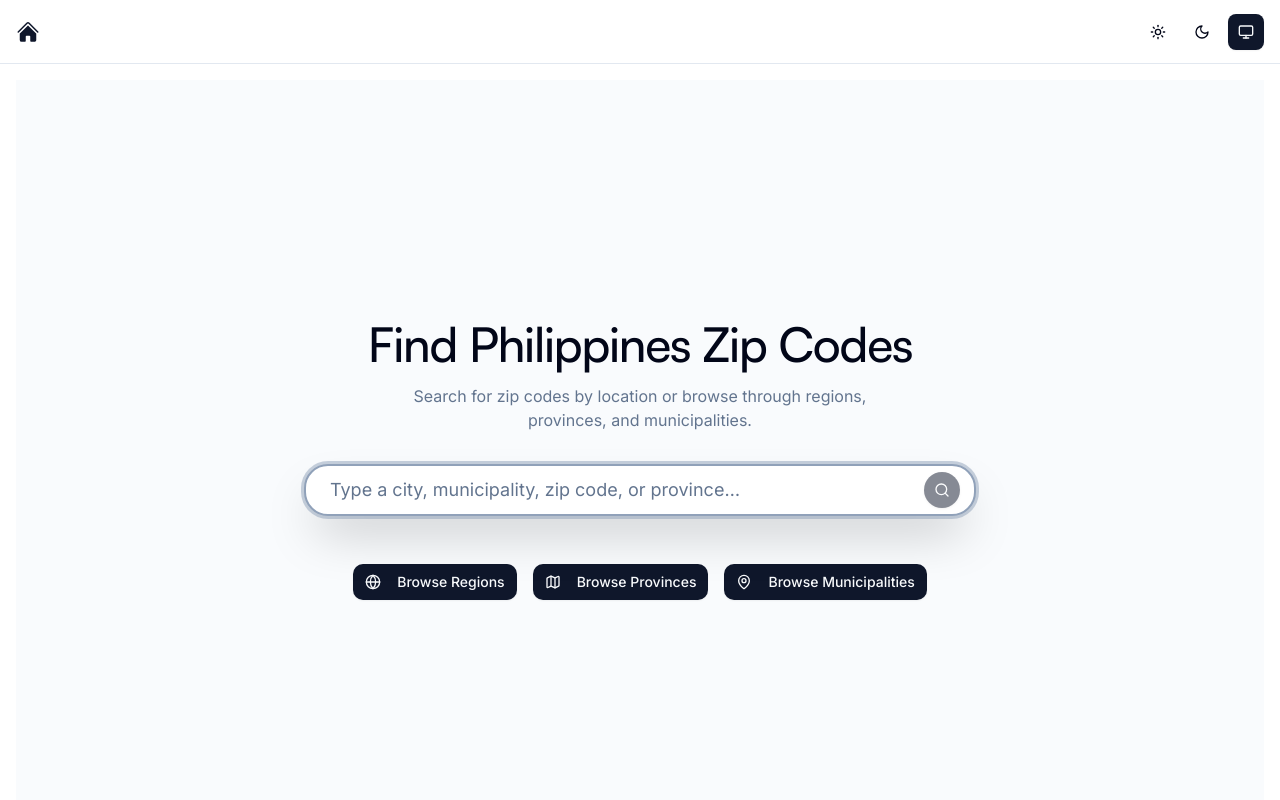
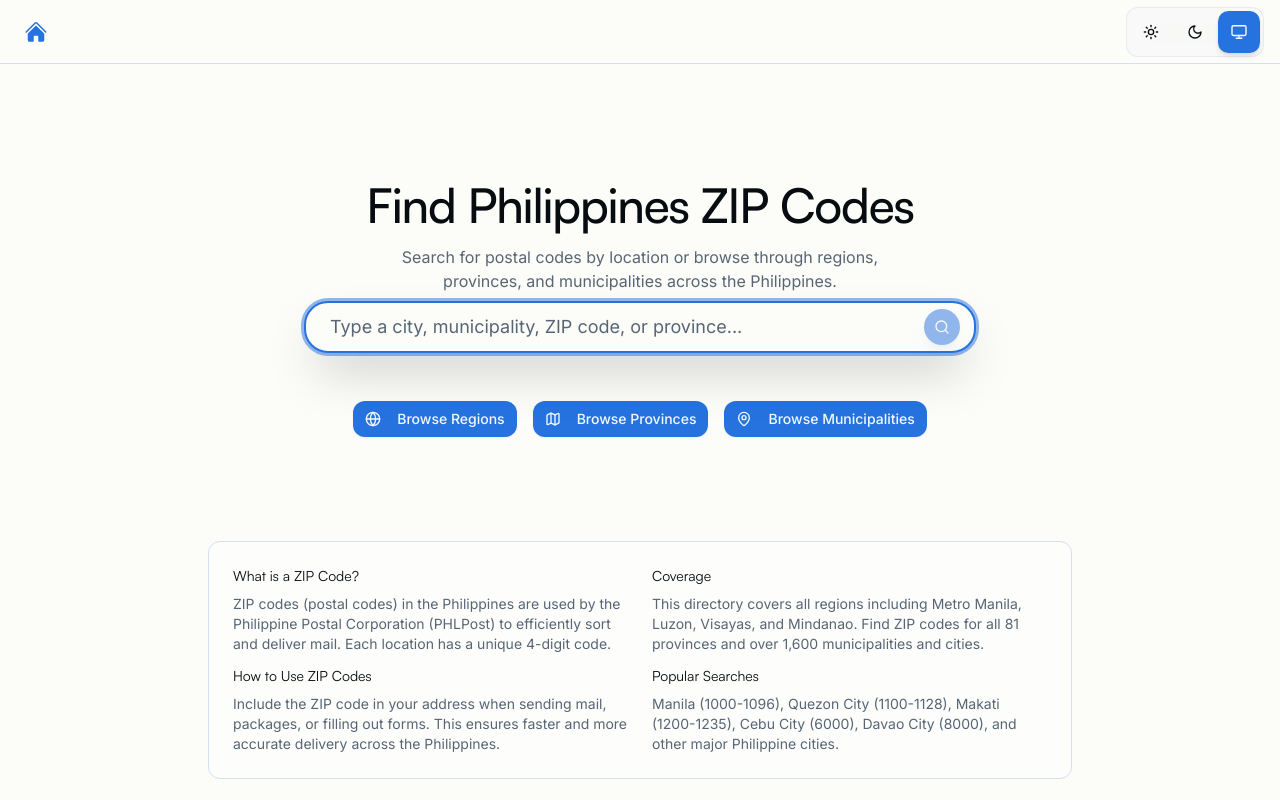
Before and after one commit to jayson-panganiban/ph-zip-codes, a Next.js app: page / in a window 1280 px wide. Shown: the top 800 px of the page. Built offline with nearby package versions, Linux system fonts and the light colour scheme.

Commit message:
feat: Enhance UI components and theme support

```diff
--- a/next.config.js
+++ b/next.config.js
@@ -5,6 +5,8 @@ const nextConfig = {
   images: {
     unoptimized: true,
   },
+  // Trailing slash for consistency
+  trailingSlash: false,
 };
 
 module.exports = nextConfig;
--- a/src/app/globals.css
+++ b/src/app/globals.css
@@ -6,38 +6,32 @@
 :root {
   --foreground-rgb: 0, 0, 0;
   --background-rgb: 255, 255, 255;
-  --radius: 0.625rem;
-  --background: oklch(1 0 0);
-  --foreground: oklch(0.129 0.042 264.695);
+  --radius: 0.75rem;
+
+  --background: oklch(0.99 0.005 106);
+  --foreground: oklch(0.15 0.015 250);
   --card: oklch(1 0 0);
-  --card-foreground: oklch(0.129 0.042 264.695);
+  --card-foreground: oklch(0.15 0.015 250);
   --popover: oklch(1 0 0);
-  --popover-foreground: oklch(0.129 0.042 264.695);
-  --primary: oklch(0.208 0.042 265.755);
-  --primary-foreground: oklch(0.984 0.003 247.858);
-  --secondary: oklch(0.968 0.007 247.896);
-  --secondary-foreground: oklch(0.208 0.042 265.755);
-  --muted: oklch(0.968 0.007 247.896);
-  --muted-foreground: oklch(0.554 0.046 257.417);
-  --accent: oklch(0.968 0.007 247.896);
-  --accent-foreground: oklch(0.208 0.042 265.755);
-  --destructive: oklch(0.577 0.245 27.325);
-  --border: oklch(0.929 0.013 255.508);
-  --input: oklch(0.929 0.013 255.508);
-  --ring: oklch(0.704 0.04 256.788);
+  --popover-foreground: oklch(0.15 0.015 250);
+  --primary: oklch(0.57 0.18 258);
+  --primary-foreground: oklch(0.98 0.01 258);
+  --secondary: oklch(0.96 0.01 258);
+  --secondary-foreground: oklch(0.25 0.02 250);
+  --muted: oklch(0.96 0.01 258);
+  --muted-foreground: oklch(0.5 0.03 250);
+  --accent: oklch(0.94 0.02 258);
+  --accent-foreground: oklch(0.25 0.02 250);
+  --destructive: oklch(0.65 0.2 25);
+  --destructive-foreground: oklch(0.98 0.01 25);
+  --border: oklch(0.9 0.02 258);
+  --input: oklch(0.95 0.01 258);
+  --ring: oklch(0.57 0.18 258);
   --chart-1: oklch(0.646 0.222 41.116);
   --chart-2: oklch(0.6 0.118 184.704);
   --chart-3: oklch(0.398 0.07 227.392);
   --chart-4: oklch(0.828 0.189 84.429);
   --chart-5: oklch(0.769 0.188 70.08);
-  --sidebar: oklch(0.984 0.003 247.858);
-  --sidebar-foreground: oklch(0.129 0.042 264.695);
-  --sidebar-primary: oklch(0.208 0.042 265.755);
-  --sidebar-primary-foreground: oklch(0.984 0.003 247.858);
-  --sidebar-accent: oklch(0.968 0.007 247.896);
-  --sidebar-accent-foreground: oklch(0.208 0.042 265.755);
-  --sidebar-border: oklch(0.929 0.013 255.508);
-  --sidebar-ring: oklch(0.704 0.04 256.788);
 }
 
 h1,
@@ -78,6 +72,7 @@ body {
   --color-accent: var(--accent);
   --color-accent-foreground: var(--accent-foreground);
   --color-destructive: var(--destructive);
+  --color-destructive-foreground: var(--destructive-foreground);
   --color-border: var(--border);
   --color-input: var(--input);
   --color-ring: var(--ring);
@@ -86,48 +81,42 @@ body {
   --color-chart-3: var(--chart-3);
   --color-chart-4: var(--chart-4);
   --color-chart-5: var(--chart-5);
-  --color-sidebar: var(--sidebar);
-  --color-sidebar-foreground: var(--sidebar-foreground);
-  --color-sidebar-primary: var(--sidebar-primary);
-  --color-sidebar-primary-foreground: var(--sidebar-primary-foreground);
-  --color-sidebar-accent: var(--sidebar-accent);
-  --color-sidebar-accent-foreground: var(--sidebar-accent-foreground);
-  --color-sidebar-border: var(--sidebar-border);
-  --color-sidebar-ring: var(--sidebar-ring);
 }
 
 .dark {
-  --background: oklch(0.129 0.042 264.695);
-  --foreground: oklch(0.984 0.003 247.858);
-  --card: oklch(0.208 0.042 265.755);
-  --card-foreground: oklch(0.984 0.003 247.858);
-  --popover: oklch(0.208 0.042 265.755);
-  --popover-foreground: oklch(0.984 0.003 247.858);
-  --primary: oklch(0.929 0.013 255.508);
-  --primary-foreground: oklch(0.208 0.042 265.755);
-  --secondary: oklch(0.279 0.041 260.031);
-  --secondary-foreground: oklch(0.984 0.003 247.858);
-  --muted: oklch(0.279 0.041 260.031);
-  --muted-foreground: oklch(0.704 0.04 256.788);
-  --accent: oklch(0.279 0.041 260.031);
-  --accent-foreground: oklch(0.984 0.003 247.858);
-  --destructive: oklch(0.704 0.191 22.216);
-  --border: oklch(1 0 0 / 10%);
-  --input: oklch(1 0 0 / 15%);
-  --ring: oklch(0.551 0.027 264.364);
-  --chart-1: oklch(0.488 0.243 264.376);
-  --chart-2: oklch(0.696 0.17 162.48);
-  --chart-3: oklch(0.769 0.188 70.08);
-  --chart-4: oklch(0.627 0.265 303.9);
-  --chart-5: oklch(0.645 0.246 16.439);
-  --sidebar: oklch(0.208 0.042 265.755);
-  --sidebar-foreground: oklch(0.984 0.003 247.858);
-  --sidebar-primary: oklch(0.488 0.243 264.376);
-  --sidebar-primary-foreground: oklch(0.984 0.003 247.858);
-  --sidebar-accent: oklch(0.279 0.041 260.031);
-  --sidebar-accent-foreground: oklch(0.984 0.003 247.858);
-  --sidebar-border: oklch(1 0 0 / 10%);
-  --sidebar-ring: oklch(0.551 0.027 264.364);
+  --background: oklch(0.08 0.02 250);
+  --foreground: oklch(0.95 0.01 258);
+
+  --card: oklch(0.12 0.03 250);
+  --card-foreground: oklch(0.95 0.01 258);
+
+  --popover: oklch(0.14 0.03 250);
+  --popover-foreground: oklch(0.95 0.01 258);
+
+  --primary: oklch(0.65 0.15 258);
+  --primary-foreground: oklch(0.08 0.02 250);
+
+  --secondary: oklch(0.16 0.03 250);
+  --secondary-foreground: oklch(0.85 0.02 258);
+
+  --muted: oklch(0.16 0.03 250);
+  --muted-foreground: oklch(0.65 0.03 258);
+
+  --accent: oklch(0.18 0.04 250);
+  --accent-foreground: oklch(0.85 0.02 258);
+
+  --destructive: oklch(0.68 0.18 25);
+  --destructive-foreground: oklch(0.95 0.01 25);
+
+  --border: oklch(0.22 0.04 250);
+  --input: oklch(0.14 0.03 250);
+  --ring: oklch(0.65 0.15 258);
+
+  --chart-1: oklch(0.7 0.15 258);
+  --chart-2: oklch(0.75 0.12 45);
+  --chart-3: oklch(0.72 0.18 180);
+  --chart-4: oklch(0.68 0.16 320);
+  --chart-5: oklch(0.74 0.14 25);
 }
 
 @layer base {
@@ -136,6 +125,37 @@ body {
   }
   body {
     @apply bg-background text-foreground;
+    transition: background-color 0.3s cubic-bezier(0.4, 0, 0.2, 1),
+      color 0.3s cubic-bezier(0.4, 0, 0.2, 1);
+  }
+
+  html {
+    scroll-behavior: smooth;
+  }
+
+  .dark ::-webkit-scrollbar {
+    width: 8px;
+    height: 8px;
+  }
+
+  .dark ::-webkit-scrollbar-track {
+    background: oklch(0.12 0.03 250);
+    border-radius: 4px;
+  }
+
+  .dark ::-webkit-scrollbar-thumb {
+    background: oklch(0.25 0.04 250);
+    border-radius: 4px;
+    border: 1px solid oklch(0.16 0.03 250);
+  }
+
+  .dark ::-webkit-scrollbar-thumb:hover {
+    background: oklch(0.35 0.05 250);
+  }
+
+  .dark ::selection {
+    background: oklch(0.65 0.15 258 / 0.3);
+    color: oklch(0.95 0.01 258);
   }
 }
 
@@ -143,6 +163,7 @@ body {
   .animate-fade-in {
     animation: fadeIn 0.4s cubic-bezier(0.4, 0, 0.2, 1);
   }
+
   @keyframes fadeIn {
     from {
       opacity: 0;
@@ -153,4 +174,134 @@ body {
       transform: none;
     }
   }
+
+  .dark .bg-gradient-dark {
+    background: linear-gradient(
+      135deg,
+      oklch(0.08 0.02 250) 0%,
+      oklch(0.1 0.025 250) 25%,
+      oklch(0.08 0.02 250) 50%,
+      oklch(0.09 0.02 255) 75%,
+      oklch(0.08 0.02 250) 100%
+    );
+  }
+
+  .dark .bg-texture {
+    background-image: radial-gradient(
+      circle at 1px 1px,
+      oklch(0.15 0.03 250 / 0.15) 1px,
+      transparent 0
+    );
+    background-size: 20px 20px;
+  }
+
+  .dark .card {
+    background: oklch(0.12 0.03 250);
+    border: 2px solid oklch(0.25 0.05 250);
+    box-shadow: 0 1px 3px oklch(0.05 0.01 250 / 0.4),
+      0 4px 12px oklch(0.05 0.01 250 / 0.15),
+      inset 0 1px 0 oklch(0.18 0.04 250 / 0.6);
+  }
+
+  .dark .card:hover {
+    border-color: oklch(0.3 0.06 250);
+    box-shadow: 0 1px 3px oklch(0.05 0.01 250 / 0.4),
+      0 8px 25px oklch(0.05 0.01 250 / 0.25),
+      inset 0 1px 0 oklch(0.25 0.05 250 / 0.8);
+    transform: translateY(-1px);
+    transition: all 0.2s cubic-bezier(0.4, 0, 0.2, 1);
+  }
+
+  .dark .btn-primary {
+    background: linear-gradient(
+      135deg,
+      oklch(0.65 0.15 258),
+      oklch(0.6 0.14 263)
+    );
+    border: 1px solid oklch(0.7 0.16 258);
+    box-shadow: 0 1px 3px oklch(0.05 0.01 250 / 0.4),
+      0 4px 12px oklch(0.65 0.15 258 / 0.15),
+      inset 0 1px 0 oklch(0.75 0.17 258 / 0.8);
+  }
+
+  .dark .btn-primary:hover {
+    background: linear-gradient(
+      135deg,
+      oklch(0.7 0.16 258),
+      oklch(0.65 0.15 263)
+    );
+    box-shadow: 0 1px 3px oklch(0.05 0.01 250 / 0.4),
+      0 8px 25px oklch(0.65 0.15 258 / 0.25),
+      inset 0 1px 0 oklch(0.8 0.18 258 / 0.9);
+    transform: translateY(-1px);
+  }
+
+  .dark .search {
+    background: oklch(0.16 0.03 250);
+    border: 3px solid oklch(0.3 0.06 250);
+    box-shadow: inset 0 1px 3px oklch(0.05 0.01 250 / 0.3),
+      0 1px 0 oklch(0.18 0.04 250 / 0.6);
+  }
+
+  .dark .search:focus {
+    border-color: oklch(0.35 0.07 250);
+    box-shadow: inset 0 1px 3px oklch(0.05 0.01 250 / 0.3),
+      0 0 0 3px oklch(0.65 0.15 258 / 0.15), 0 1px 0 oklch(0.18 0.04 250 / 0.6);
+  }
+
+  .dark .text-glow {
+    text-shadow: 0 0 10px oklch(0.65 0.15 258 / 0.3);
+  }
+
+  .dark .status-success {
+    background: oklch(0.18 0.04 140);
+    border: 1px solid oklch(0.25 0.06 140);
+    color: oklch(0.75 0.12 140);
+  }
+
+  .dark .status-warning {
+    background: oklch(0.18 0.04 60);
+    border: 1px solid oklch(0.25 0.06 60);
+    color: oklch(0.75 0.12 60);
+  }
+
+  .dark .status-error {
+    background: oklch(0.18 0.04 25);
+    border: 1px solid oklch(0.25 0.06 25);
+    color: oklch(0.75 0.12 25);
+  }
 }
+
+@media print {
+  .dark {
+    --background: oklch(1 0 0);
+    --foreground: oklch(0 0 0);
+    --card: oklch(1 0 0);
+    --card-foreground: oklch(0 0 0);
+  }
+}
+
+@media (prefers-contrast: high) {
+  .dark {
+    --background: oklch(0.05 0 0);
+    --foreground: oklch(1 0 0);
+    --card: oklch(0.1 0 0);
+    --border: oklch(0.4 0 0);
+    --muted-foreground: oklch(0.8 0 0);
+  }
+}
+
+@media (prefers-reduced-motion: reduce) {
+  .animate-fade-in {
+    animation: none;
+  }
+
+  .dark .card,
+  .dark .btn-primary {
+    transition: none;
+  }
+
+  body {
+    transition: none;
+  }
+}
--- a/src/app/page.tsx
+++ b/src/app/page.tsx
@@ -44,14 +44,14 @@ function Home() {
   };
 
   return (
-    <main className="min-h-screen flex flex-col bg-muted/40">
+    <main className="min-h-screen flex flex-col bg-gradient-dark bg-texture">
       <div className="flex-1 flex flex-col items-center justify-center px-4 w-full max-w-4xl mx-auto">
-        <h1 className="font-satoshi text-4xl md:text-5xl font-bold mb-4 tracking-tight text-balance text-center">
-          Find Philippines Zip Codes
+        <h1 className="font-satoshi text-4xl md:text-5xl font-bold mb-4 tracking-tight text-balance text-center text-glow">
+          Find Philippines ZIP Codes
         </h1>
-        <p className="text-muted-foreground mb-8 text-center max-w-lg">
-          Search for zip codes by location or browse through regions, provinces,
-          and municipalities.
+        <p className="text-muted-foreground mb-2 text-center max-w-lg">
+          Search for postal codes by location or browse through regions,
+          provinces, and municipalities across the Philippines.
         </p>
 
         <form
@@ -64,7 +64,7 @@ function Home() {
             onChange={setSearchQuery}
             onClear={handleClear}
             onKeyDown={handleKeyDown}
-            placeholder="Type a city, municipality, zip code, or province…"
+            placeholder="Type a city, municipality, ZIP code, or province..."
             aria-label="Search cities and municipalities"
             autoFocus
           />
@@ -75,7 +75,7 @@ function Home() {
           <Button
             asChild
             variant="default"
-            className="min-w-[160px] transition-transform hover:scale-[1.03] hover:shadow-lg rounded-lg flex items-center gap-2"
+            className="min-w-[160px] transition-transform hover:scale-[1.03] hover:shadow-lg rounded-lg flex items-center gap-2 btn-primary"
           >
             <Link href="/regions">
               <Globe className="w-5 h-5 mr-2" aria-hidden="true" />
@@ -85,7 +85,7 @@ function Home() {
           <Button
             asChild
             variant="default"
-            className="min-w-[160px] transition-transform hover:scale-[1.03] hover:shadow-lg rounded-lg flex items-center gap-2"
+            className="min-w-[160px] transition-transform hover:scale-[1.03] hover:shadow-lg rounded-lg flex items-center gap-2 btn-primary"
           >
             <Link href="/provinces">
               <Map className="w-5 h-5 mr-2" aria-hidden="true" />
@@ -95,7 +95,7 @@ function Home() {
           <Button
             asChild
             variant="default"
-            className="min-w-[160px] transition-transform hover:scale-[1.03] hover:shadow-lg rounded-lg flex items-center gap-2"
+            className="min-w-[160px] transition-transform hover:scale-[1.03] hover:shadow-lg rounded-lg flex items-center gap-2 btn-primary"
           >
             <Link href="/municipalities">
               <MapPin className="w-5 h-5 mr-2" aria-hidden="true" />
@@ -152,6 +152,49 @@ function Home() {
             )
           )}
         </div>
+
+        {(!debouncedQuery || debouncedQuery.trim().length < 3) && (
+          <div className="w-full mt-16 max-w-4xl mx-auto">
+            <div className="bg-card/50 rounded-lg p-6 border">
+              <div className="grid md:grid-cols-2 gap-6 text-sm text-muted-foreground">
+                <div>
+                  <h3 className="font-medium text-foreground mb-2">
+                    What is a ZIP Code?
+                  </h3>
+                  <p className="mb-3">
+                    ZIP codes (postal codes) in the Philippines are used by the
+                    Philippine Postal Corporation (PHLPost) to efficiently sort
+                    and deliver mail. Each location has a unique 4-digit code.
+                  </p>
+                  <h3 className="font-medium text-foreground mb-2">
+                    How to Use ZIP Codes
+                  </h3>
+                  <p>
+                    Include the ZIP code in your address when sending mail,
+                    packages, or filling out forms. This ensures faster and more
+                    accurate delivery across the Philippines.
+                  </p>
+                </div>
+                <div>
+                  <h3 className="font-medium text-foreground mb-2">Coverage</h3>
+                  <p className="mb-3">
+                    This directory covers all regions including Metro Manila,
+                    Luzon, Visayas, and Mindanao. Find ZIP codes for all 81
+                    provinces and over 1,600 municipalities and cities.
+                  </p>
+                  <h3 className="font-medium text-foreground mb-2">
+                    Popular Searches
+                  </h3>
+                  <p>
+                    Manila (1000-1096), Quezon City (1100-1128), Makati
+                    (1200-1235), Cebu City (6000), Davao City (8000), and other
+                    major Philippine cities.
+                  </p>
+                </div>
+              </div>
+            </div>
+          </div>
+        )}
       </div>
 
       <BackToTop />
--- a/src/components/Card.tsx
+++ b/src/components/Card.tsx
@@ -54,7 +54,7 @@ export default function Card({
     return (
       <Link
         href={link}
-        className="bg-card border border-border rounded-xl shadow-md p-6 flex flex-col items-center transition-transform hover:scale-[1.03] hover:shadow-lg focus:outline-none focus:ring-2 focus:ring-primary"
+        className="card rounded-xl shadow-md p-6 flex flex-col items-center transition-all hover:scale-[1.02] focus:outline-none focus:ring-2 focus:ring-primary"
         aria-label={`${title}${
           subtitle ? `, ${subtitle}${zipCode ? `, ${zipCode}` : ""}` : ""
         }`}
@@ -70,7 +70,7 @@ export default function Card({
   // Informational card, optionally focusable
   return (
     <div
-      className="bg-card border border-border rounded-xl shadow-md p-6 flex flex-col items-center transition-transform hover:scale-[1.03] hover:shadow-lg"
+      className="card rounded-xl shadow-md p-6 flex flex-col items-center transition-all hover:scale-[1.02]"
       tabIndex={0}
       aria-label={`${title}${
         subtitle ? `, ${subtitle}${zipCode ? `, ${zipCode}` : ""}` : ""
--- a/src/components/Footer.tsx
+++ b/src/components/Footer.tsx
@@ -40,7 +40,7 @@ export default function Footer() {
       <div className="flex items-center gap-4 mb-1">
         <a
           href="mailto:jsoncp@proton.me"
-          className="flex items-center gap-1 hover:text-accent transition"
+          className="flex items-center gap-1 hover:text-yellow-500 hover:brightness-125 dark:hover:text-yellow-400 transition"
           aria-label="Email"
         >
           <Mail className="w-4 h-4" aria-hidden="true" />
@@ -48,7 +48,7 @@ export default function Footer() {
         </a>
         <a
           href="https://github.com/jayson-panganiban"
-          className="flex items-center gap-1 hover:text-accent transition"
+          className="flex items-center gap-1 hover:text-yellow-500 hover:brightness-125 dark:hover:text-yellow-400 transition"
           target="_blank"
           rel="noopener noreferrer"
           aria-label="GitHub"
@@ -58,7 +58,7 @@ export default function Footer() {
         </a>
         <a
           href="https://www.linkedin.com/in/jayson-panganiban"
-          className="flex items-center gap-1 hover:text-accent transition"
+          className="flex items-center gap-1 hover:text-yellow-500 hover:brightness-125 dark:hover:text-yellow-400 transition"
           target="_blank"
           rel="noopener noreferrer"
           aria-label="LinkedIn"
--- a/src/components/Header.tsx
+++ b/src/components/Header.tsx
@@ -6,19 +6,18 @@ import Link from "next/link";
 
 export default function Header() {
   return (
-    <header className="sticky top-0 z-40 flex h-16 w-full items-center justify-between border-b border-border bg-background/80 px-4 backdrop-blur">
+    <header className="sticky top-0 z-40 flex h-16 w-full items-center justify-between border-b border-border bg-background/95 px-4 backdrop-blur-md">
       {/* Home / logo */}
       <Link
         href="/"
         aria-label="Go to home page"
-        className="flex items-center gap-2 text-primary transition-opacity hover:opacity-80 focus-visible:outline-none focus-visible:ring-2 focus-visible:ring-ring"
+        className="flex items-center gap-2 text-primary transition-all hover:opacity-80 hover:scale-105 focus-visible:outline-none focus-visible:ring-2 focus-visible:ring-ring rounded-lg p-2"
       >
         <HomeIcon className="h-6 w-6" />
         {/* Visually hidden text for screen readers */}
         <span className="sr-only">Home</span>
       </Link>
 
-      {/* Theme switcher */}
       <ThemeSelector />
     </header>
   );
--- a/src/components/SearchBar.tsx
+++ b/src/components/SearchBar.tsx
@@ -38,19 +38,20 @@ export default function SearchBar({
         onKeyDown={onKeyDown}
         placeholder={placeholder}
         variant="search"
-        className={inputClassName}
+        className={`search ${inputClassName}`}
         aria-label={ariaLabel || placeholder}
         autoFocus={autoFocus}
         autoComplete="off"
         spellCheck={false}
         data-ms-editor="false"
+        id="search-input"
       />
       {value && onClear && (
         <Button
           type="button"
           size="icon"
           variant="ghost"
-          className="absolute right-14 top-1/2 -translate-y-1/2 rounded-full text-muted-foreground hover:bg-muted"
+          className="absolute right-14 top-1/2 -translate-y-1/2 rounded-full text-muted-foreground hover:bg-muted/50 transition-colors"
           onClick={() => {
             onClear();
             inputRef.current?.focus();
@@ -63,7 +64,7 @@ export default function SearchBar({
       <Button
         type="submit"
         size="icon"
-        className="absolute right-4 top-1/2 -translate-y-1/2 rounded-full bg-primary text-primary-foreground hover:bg-primary/90 shadow"
+        className="absolute right-4 top-1/2 -translate-y-1/2 rounded-full btn-primary shadow-lg"
         aria-label="Search"
         tabIndex={-1}
         disabled
--- a/src/components/ThemeSelector.tsx
+++ b/src/components/ThemeSelector.tsx
@@ -14,8 +14,10 @@ const icons = {
 
 export default function ThemeSelector() {
   const [theme, setTheme] = useState<Theme>("system");
+  const [mounted, setMounted] = useState(false);
 
   useEffect(() => {
+    setMounted(true);
     const stored = localStorage.getItem("theme") as Theme | null;
     if (stored) setTheme(stored);
   }, []);
@@ -34,8 +36,28 @@ export default function ThemeSelector() {
     localStorage.setItem("theme", theme);
   }, [theme]);
 
+  // Prevent hydration mismatch
+  if (!mounted) {
+    return (
+      <div className="flex gap-2">
+        {(["light", "dark", "system"] as Theme[]).map((t) => (
+          <Button
+            key={t}
+            type="button"
+            size="icon"
+            variant="ghost"
+            className="w-10 h-10"
+            disabled
+          >
+            {icons[t]}
+          </Button>
+        ))}
+      </div>
+    );
+  }
+
   return (
-    <div className="flex gap-2">
+    <div className="flex gap-1 p-1 bg-muted/30 dark:bg-muted/20 rounded-lg border border-border/50 backdrop-blur-sm">
       {(["light", "dark", "system"] as Theme[]).map((t) => (
         <Button
           key={t}
@@ -44,7 +66,14 @@ export default function ThemeSelector() {
           variant={theme === t ? "default" : "ghost"}
           aria-label={`Switch to ${t} theme`}
           onClick={() => setTheme(t)}
-          className={theme === t ? "bg-primary text-primary-foreground" : ""}
+          className={`
+            w-10 h-10 transition-all duration-200
+            ${
+              theme === t
+                ? "bg-primary text-primary-foreground shadow-md scale-105 btn-primary"
+                : "hover:bg-muted/60 dark:hover:bg-muted/40"
+            }
+          `}
         >
           {icons[t]}
         </Button>
```
